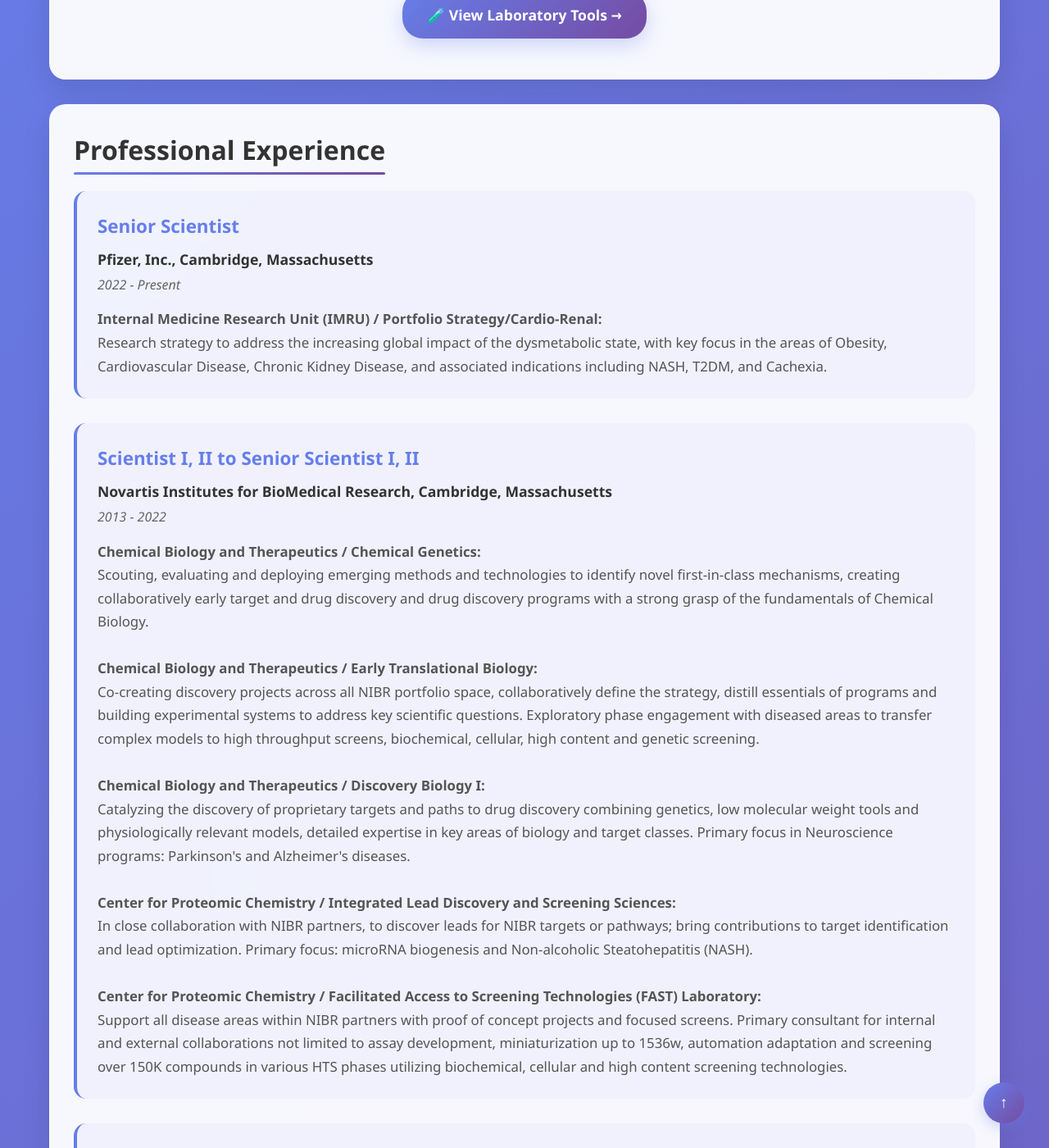
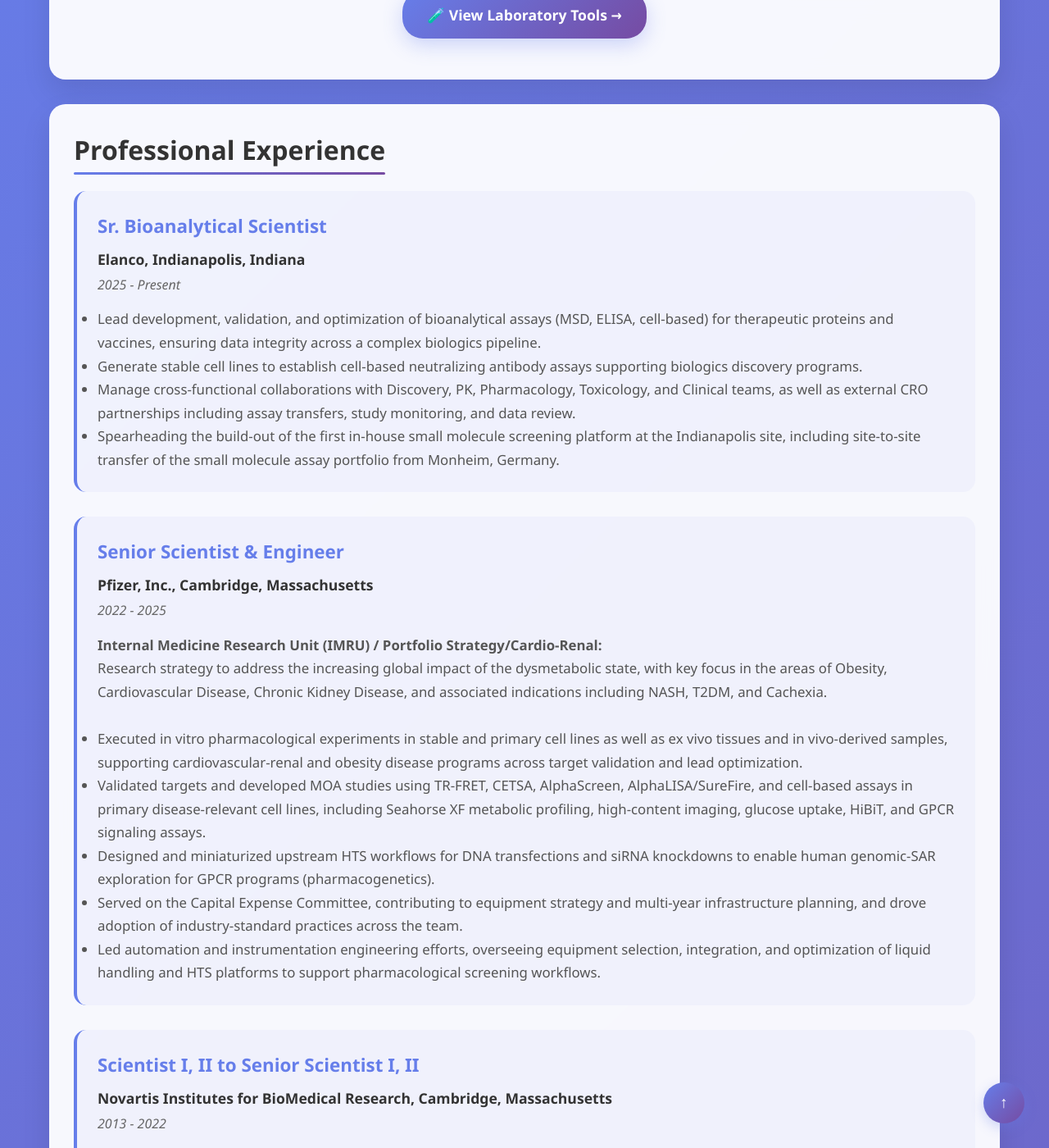
Before and after one commit to leodavinci1452/leodavinci1452.github.io, a Jekyll site: the page index.html, which Jekyll copies as it is, in a window 1280 px wide and 1400 px high, scrolled down 439 px. Shown: the whole window at 82% size. Built offline with Jekyll 4.4.1, drawn with Linux system fonts in a browser that asks for light colours; some of the changed text lies outside the part shown.

Commit message:
Update index.html

```diff
--- a/index.html
+++ b/index.html
@@ -444,16 +444,37 @@
             </div>
         </nav>
 
-        <section class="section">
+<section class="section">
             <h2>Professional Experience</h2>
 
             <div class="job">
-                <h3>Senior Scientist</h3>
+                <h3>Sr. Bioanalytical Scientist</h3>
+                <div class="company">Elanco, Indianapolis, Indiana</div>
+                <div class="period">2025 - Present</div>
+                <div class="description">
+                    <ul>
+                        <li>Lead development, validation, and optimization of bioanalytical assays (MSD, ELISA, cell-based) for therapeutic proteins and vaccines, ensuring data integrity across a complex biologics pipeline.</li>
+                        <li>Generate stable cell lines to establish cell-based neutralizing antibody assays supporting biologics discovery programs.</li>
+                        <li>Manage cross-functional collaborations with Discovery, PK, Pharmacology, Toxicology, and Clinical teams, as well as external CRO partnerships including assay transfers, study monitoring, and data review.</li>
+                        <li>Spearheading the build-out of the first in-house small molecule screening platform at the Indianapolis site, including site-to-site transfer of the small molecule assay portfolio from Monheim, Germany.</li>
+                    </ul>
+                </div>
+            </div>
+
+            <div class="job">
+                <h3>Senior Scientist & Engineer</h3>
                 <div class="company">Pfizer, Inc., Cambridge, Massachusetts</div>
-                <div class="period">2022 - Present</div>
+                <div class="period">2022 - 2025</div>
                 <div class="description">
                     <strong>Internal Medicine Research Unit (IMRU) / Portfolio Strategy/Cardio-Renal:</strong><br>
-                    Research strategy to address the increasing global impact of the dysmetabolic state, with key focus in the areas of Obesity, Cardiovascular Disease, Chronic Kidney Disease, and associated indications including NASH, T2DM, and Cachexia.
+                    Research strategy to address the increasing global impact of the dysmetabolic state, with key focus in the areas of Obesity, Cardiovascular Disease, Chronic Kidney Disease, and associated indications including NASH, T2DM, and Cachexia.<br><br>
+                    <ul>
+                        <li>Executed in vitro pharmacological experiments in stable and primary cell lines as well as ex vivo tissues and in vivo-derived samples, supporting cardiovascular-renal and obesity disease programs across target validation and lead optimization.</li>
+                        <li>Validated targets and developed MOA studies using TR-FRET, CETSA, AlphaScreen, AlphaLISA/SureFire, and cell-based assays in primary disease-relevant cell lines, including Seahorse XF metabolic profiling, high-content imaging, glucose uptake, HiBiT, and GPCR signaling assays.</li>
+                        <li>Designed and miniaturized upstream HTS workflows for DNA transfections and siRNA knockdowns to enable human genomic-SAR exploration for GPCR programs (pharmacogenetics).</li>
+                        <li>Served on the Capital Expense Committee, contributing to equipment strategy and multi-year infrastructure planning, and drove adoption of industry-standard practices across the team.</li>
+                        <li>Led automation and instrumentation engineering efforts, overseeing equipment selection, integration, and optimization of liquid handling and HTS platforms to support pharmacological screening workflows.</li>
+                    </ul>
                 </div>
             </div>
 
@@ -484,7 +505,10 @@
                 <div class="company">Novartis Vaccines and Diagnostics, Cambridge, Massachusetts</div>
                 <div class="period">2009 - 2013</div>
                 <div class="description">
-                    Bacterial Serology specialist responsible for assay development and screening of pre-clinical and clinical trials for bacterial vaccine candidates. R&D project work on innate immunity and vaccine development for meningococcal vaccine (Bexsero®), with additional support for viral vaccines group including influenza, Yellow Fever and cytomegalovirus programs.
+                    <ul>
+                        <li>Developed correlates of protection assays for both bacterial and viral vaccine candidates, supporting preclinical and clinical programs including meningococcal vaccine (Bexsero), influenza, Yellow Fever, and cytomegalovirus; work conducted up to BSL-3.</li>
+                        <li>Conducted R&D project on innate immunity to engineer a universal complement system for use in bactericidal assays supporting the meningococcal vaccine program (Bexsero).</li>
+                    </ul>
                 </div>
             </div>
         </section>
```
